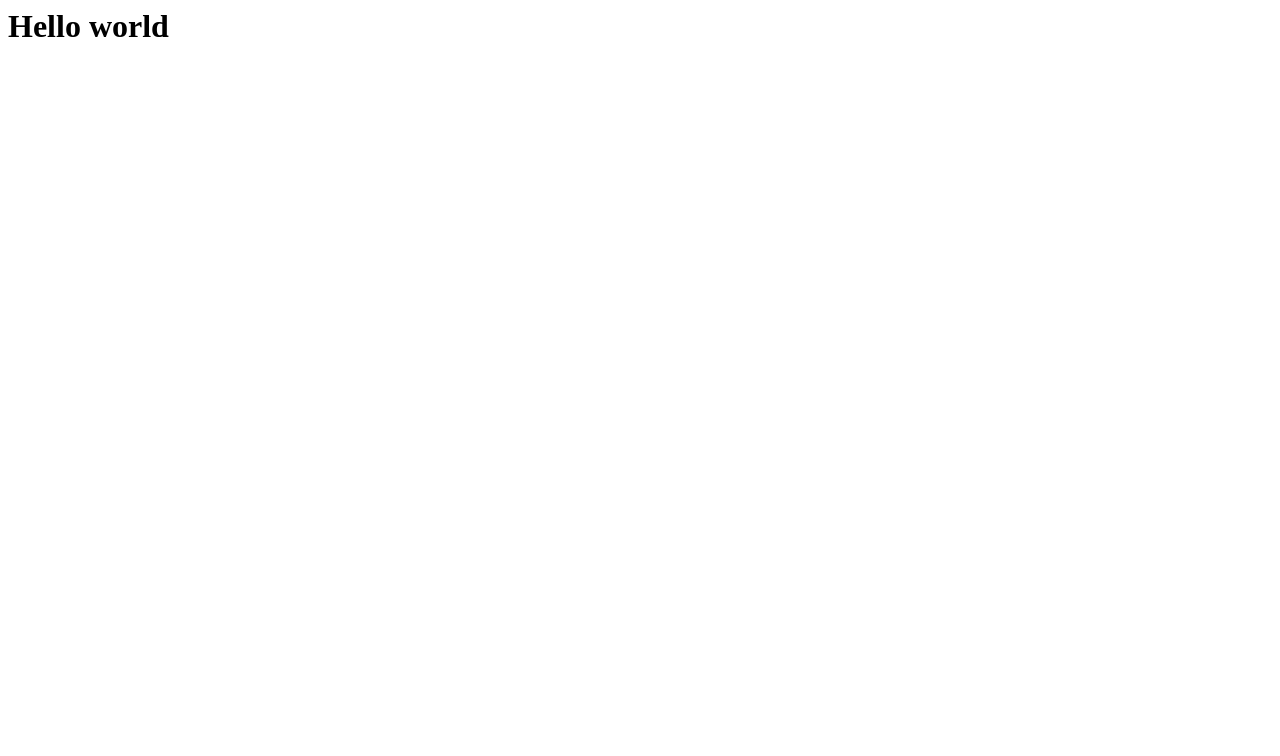
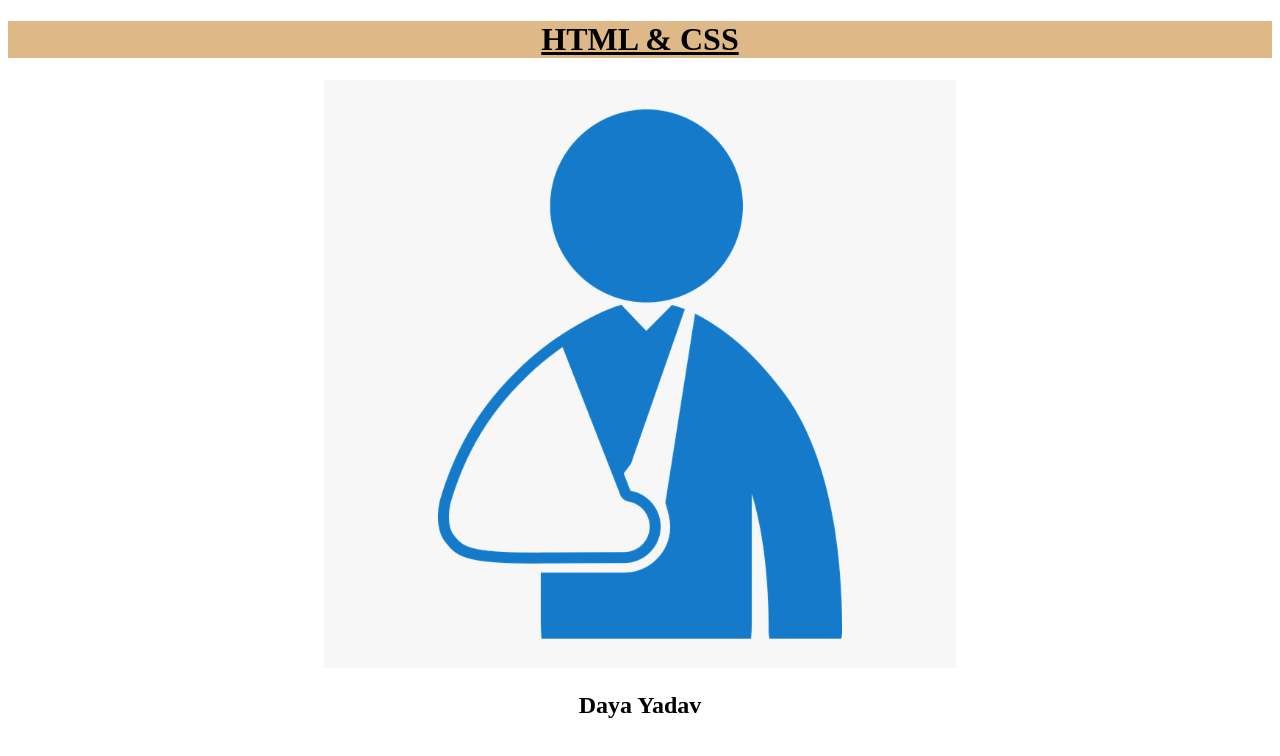
Before and after one commit to dayayadav2910/Web-Dev, a plain HTML site: page index.html in a window 1280 px wide. Drawn offline with Linux system fonts and the light colour scheme.

Commit message:
Designing Home Page

```diff
--- /dev/null
+++ b/CSS/style.css
@@ -0,0 +1,9 @@
+.First-div h1{
+    background-color:burlywood;
+    text-decoration: underline;
+    text-align: center;
+}
+.side-bar img{
+    height: 100%;
+    width: 50%;
+}
--- a/index.html
+++ b/index.html
@@ -1 +1,20 @@
-<h1> Hello world</h1>
+<!DOCTYPE html>
+<html lang="en">
+<head>
+    <link rel="stylesheet" type="text/css" href="../Web-Dev/CSS/style.css">
+    <link rel="stylesheet" href="https://cdnjs.cloudflare.com/ajax/libs/font-awesome/4.7.0/css/font-awesome.min.css">
+    <title>Home Page</title>
+</head>
+<body>
+    <div class="First-div">
+        <h1>HTML & CSS</h1>
+    </div>
+    <div class="side-bar">
+            <center>
+                <img src="../Web-Dev/images/pimage.png" alt="">
+                <h2>Daya Yadav</h2>
+            </center>
+
+    </div>
+</body>
+</html>
```
Also changed, not shown: images/pimage.png (added).
